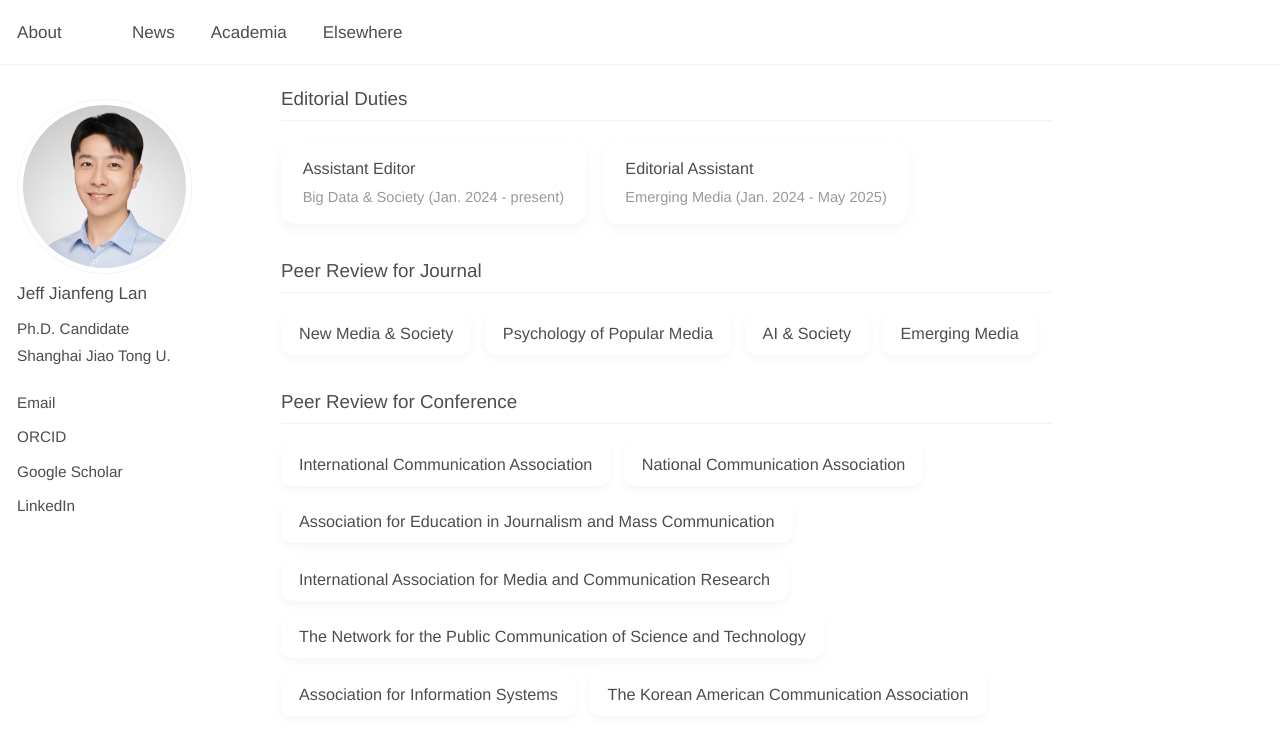
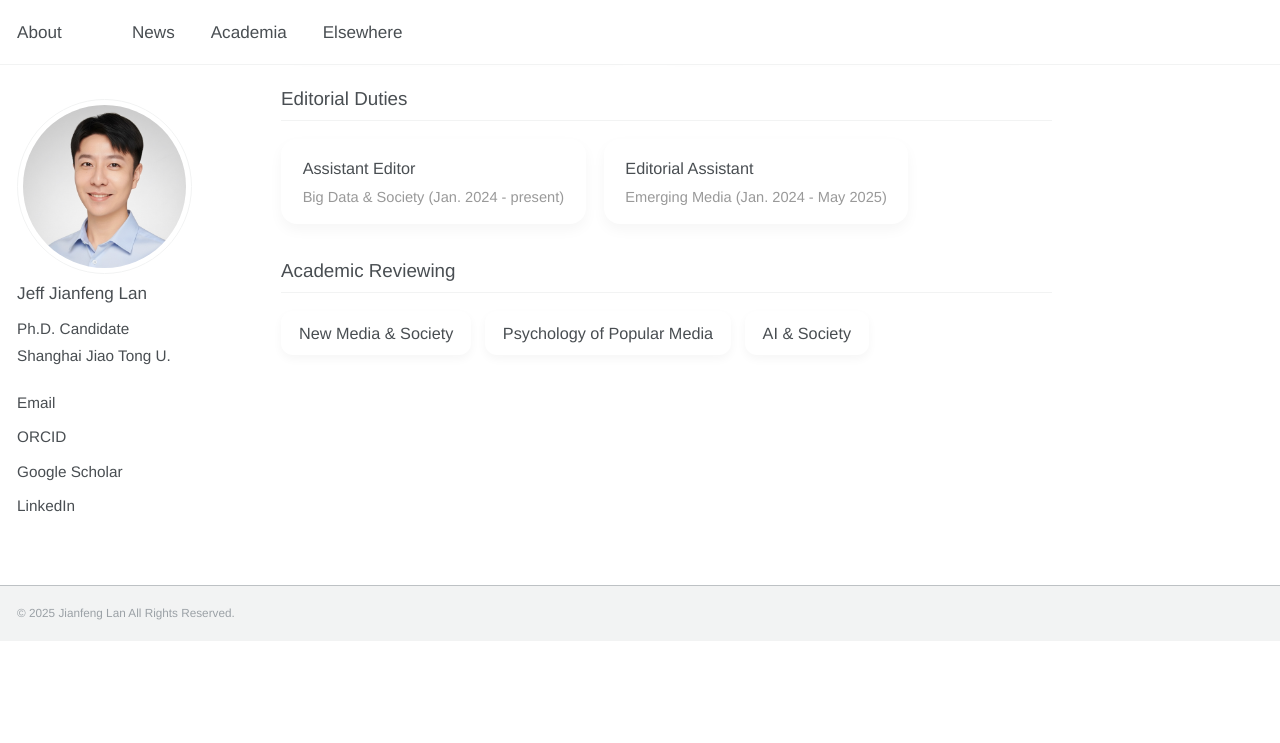
Before and after one commit to jianfenglan/jianfenglan.github.io, a Jekyll site: the page built from academia.md, in a window 1280 px wide and 900 px high, scrolled down 1511 px. Shown: the top 743 px of the window. Built offline with Jekyll 4.4.1, drawn with Linux system fonts in a browser that asks for light colours; after the commit the page ends 2152 px from its top, so only the background shows below that; some of the changed text lies outside the part shown.

Commit message:
Update academia.md

```diff
--- a/academia.md
+++ b/academia.md
@@ -234,7 +234,7 @@ h2 {
     <div class="publication-card">
         <div class="publication-content">
             <span class="publication-title">Good Night versus Goodbye? Comparing the Mourning Remarks of Virtual and Human Uploaders through A Data-mining Approach.</span>
-            <span class="publication-authors">Mou, Y., <span class="my-name">Lan, J.</span>, & Huang, Y., <span class="auxiliary-text-inline">(Co-first author with Mou Y.)</span></span>
+            <span class="publication-authors">Mou, Y.+, <span class="my-name">Lan, J.+</span>, & Huang, Y., <span class="auxiliary-text-inline">(+Co-first author)</span></span>
             <span class="publication-venue"><em>New Media & Society</em>. 2023, 27(5): 2684-2702.</span>
             <a href="https://doi.org/10.1177/14614448231212822" class="publication-link" target="_blank">https://doi.org/10.1177/14614448231212822</a>
         </div>
@@ -292,21 +292,9 @@ h2 {
     </div>
 </div>
 
-<h2>Peer Review for Journal</h2>
+<h2>Academic Reviewing</h2>
 <div class="conference-grid">
     <div class="conference-card">New Media & Society</div>
     <div class="conference-card">Psychology of Popular Media</div>
     <div class="conference-card">AI & Society</div>
-    <div class="conference-card">Emerging Media</div>
 </div>
-
-<h2>Peer Review for Conference</h2>
-<div class="conference-grid">
-    <div class="conference-card">International Communication Association</div>
-    <div class="conference-card">National Communication Association</div>
-    <div class="conference-card">Association for Education in Journalism and Mass Communication</div>
-    <div class="conference-card">International Association for Media and Communication Research</div>
-    <div class="conference-card">The Network for the Public Communication of Science and Technology</div>
-    <div class="conference-card">Association for Information Systems</div>
-    <div class="conference-card">The Korean American Communication Association</div>
-</div>
```
